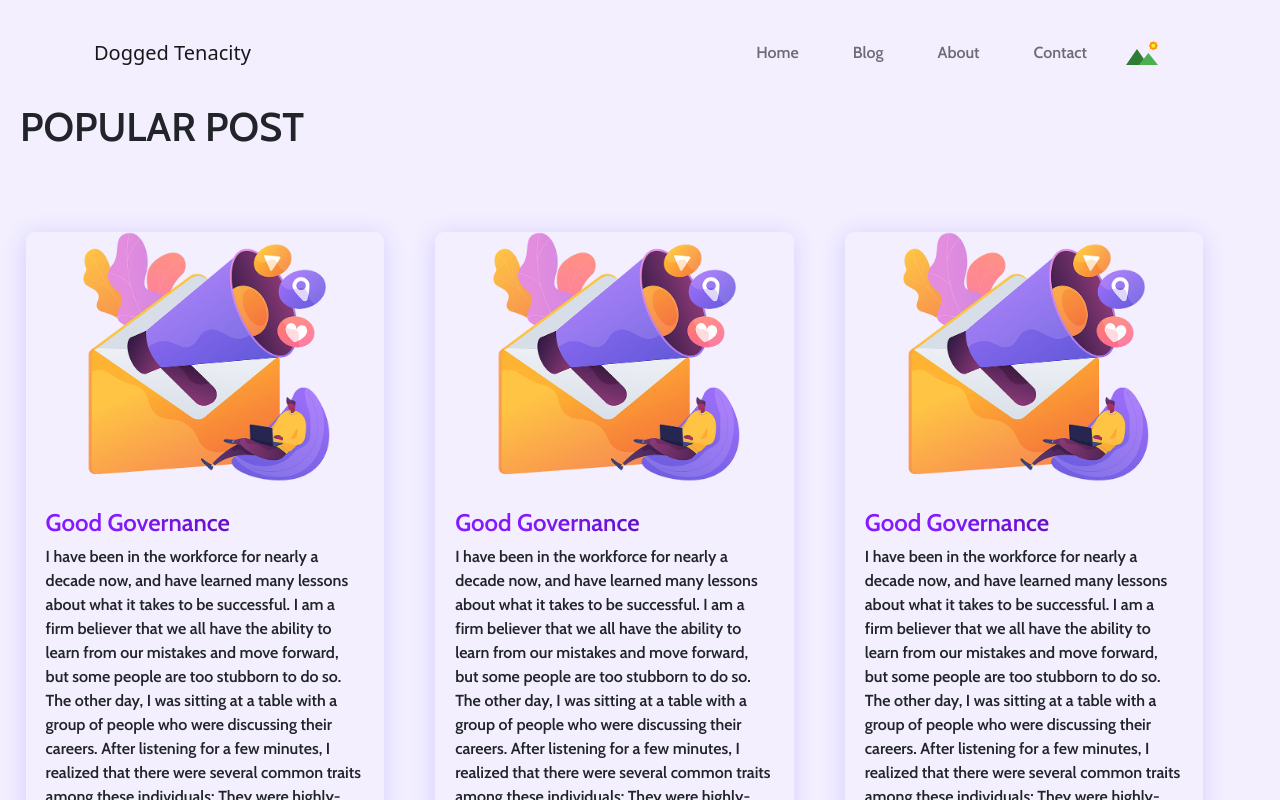
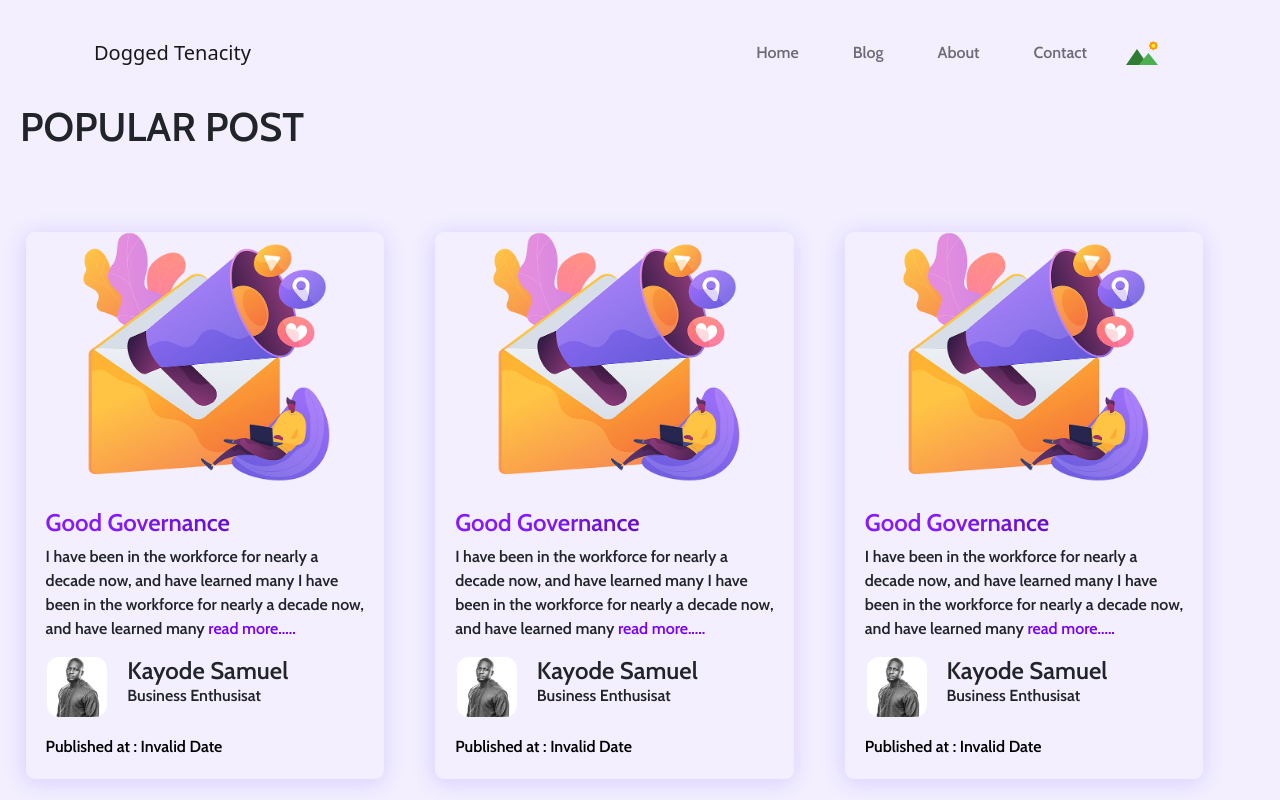
Before and after one commit to theonrex/doggedtenacity, a React (Create React App) app: page /posts in a window 1280 px wide. Shown: the top 800 px of the page. Built offline with nearby package versions, Linux system fonts and the light colour scheme.

Commit message:
newsletter style

```diff
--- a/src/components/popular.jsx
+++ b/src/components/popular.jsx
@@ -27,7 +27,7 @@ let naviagte = useNavigate();
 											<h3 className="post-Title"> {data.title} </h3>
 										</span>
 										<p className="post_subtitle">
-											{data.description} <span>read more.....</span>{" "}
+											{data.subTitle} <span>read more.....</span>{" "}
 										</p>
 										<div>
 											<div>
--- a/src/data.js
+++ b/src/data.js
@@ -5,7 +5,7 @@ export const Data = [
         id: "GoodGovernance",
         title: " Good Governance",
         slug: " GoodGovernance",
-        subTitle: "subTitle",
+        subTitle: "I have been in the workforce for nearly a decade now, and have learned many I have been in the workforce for nearly a decade now, and have learned many  ",
         author: "Kayode Samuel",
         authorImg: SammImg,
         image : News,
@@ -17,7 +17,7 @@ export const Data = [
         id: "Good",
         title: " Good Governance",
         slug: " GoodGovernance",
-        subTitle: "subTitle",
+        subTitle: "I have been in the workforce for nearly a decade now, and have learned many I have been in the workforce for nearly a decade now, and have learned many ",
         author: "Kayode Samuel",
         image : News,
         authorImg: SammImg,
@@ -30,7 +30,7 @@ export const Data = [
         id: "Governance",
         title: " Good Governance",
         slug: " GoodGovernance",
-        subTitle: "subTitle",
+        subTitle: "I have been in the workforce for nearly a decade now, and have learned many I have been in the workforce for nearly a decade now, and have learned many ",
         image : News,
         authorImg: SammImg,
         author: "Kayode Samuel",
--- a/src/static/css/style.css
+++ b/src/static/css/style.css
@@ -482,6 +482,11 @@ h1, h2, h3, h4, h5, h6, p, span, header, article {
     padding-bottom: 20px;
   }
 }
+@media screen and (max-width: 500px) {
+  .newsletter_text {
+    padding-bottom: 1.5em;
+  }
+}
 footer {
   padding-top: 1em;
   margin-top: 8em;
--- a/src/static/css/style.scss
+++ b/src/static/css/style.scss
@@ -518,6 +518,12 @@ margin: auto 2%;
     }
 }
 
+@media screen and (max-width:500px) {
+    .newsletter_text {
+        padding-bottom: 1.5em;
+    }
+}
+
 
 footer{
     padding-top: 1em;
```
Also changed, not shown: 3 other files (tests, documents, lock files or other folders).
